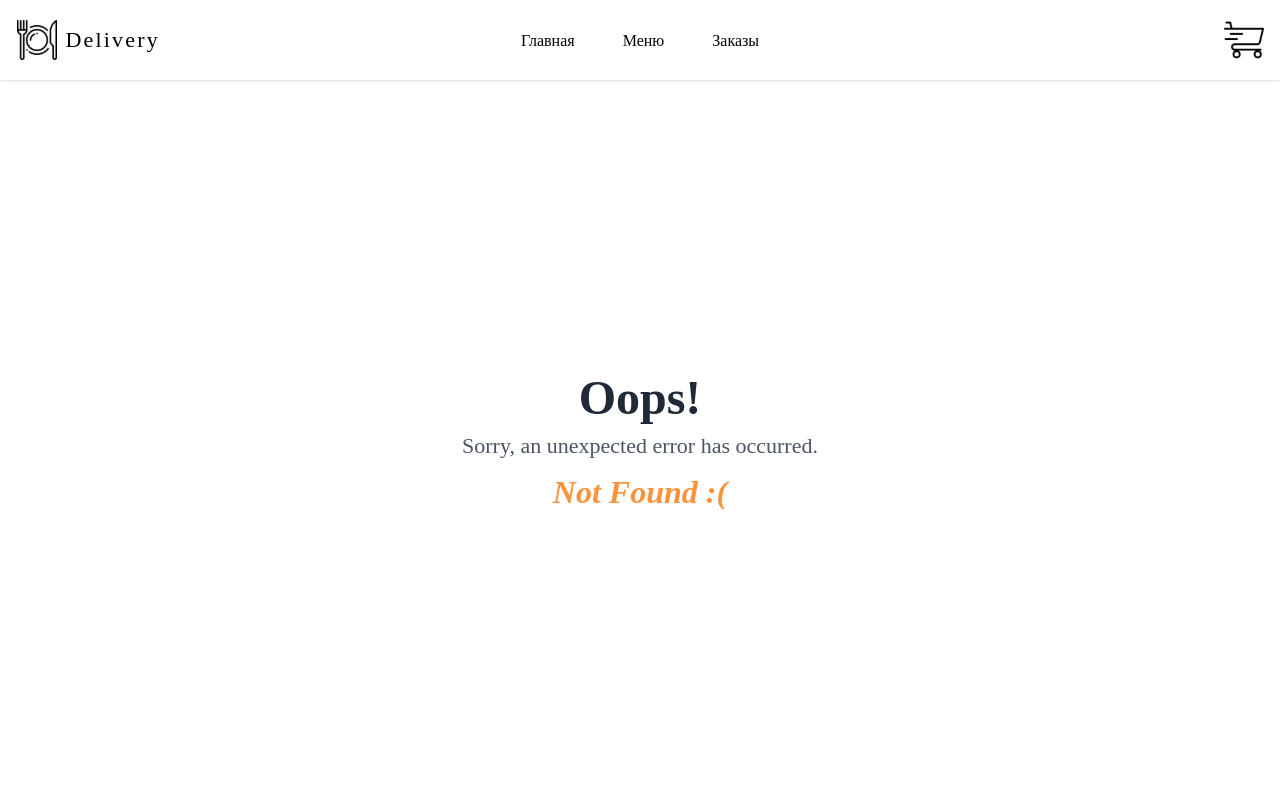
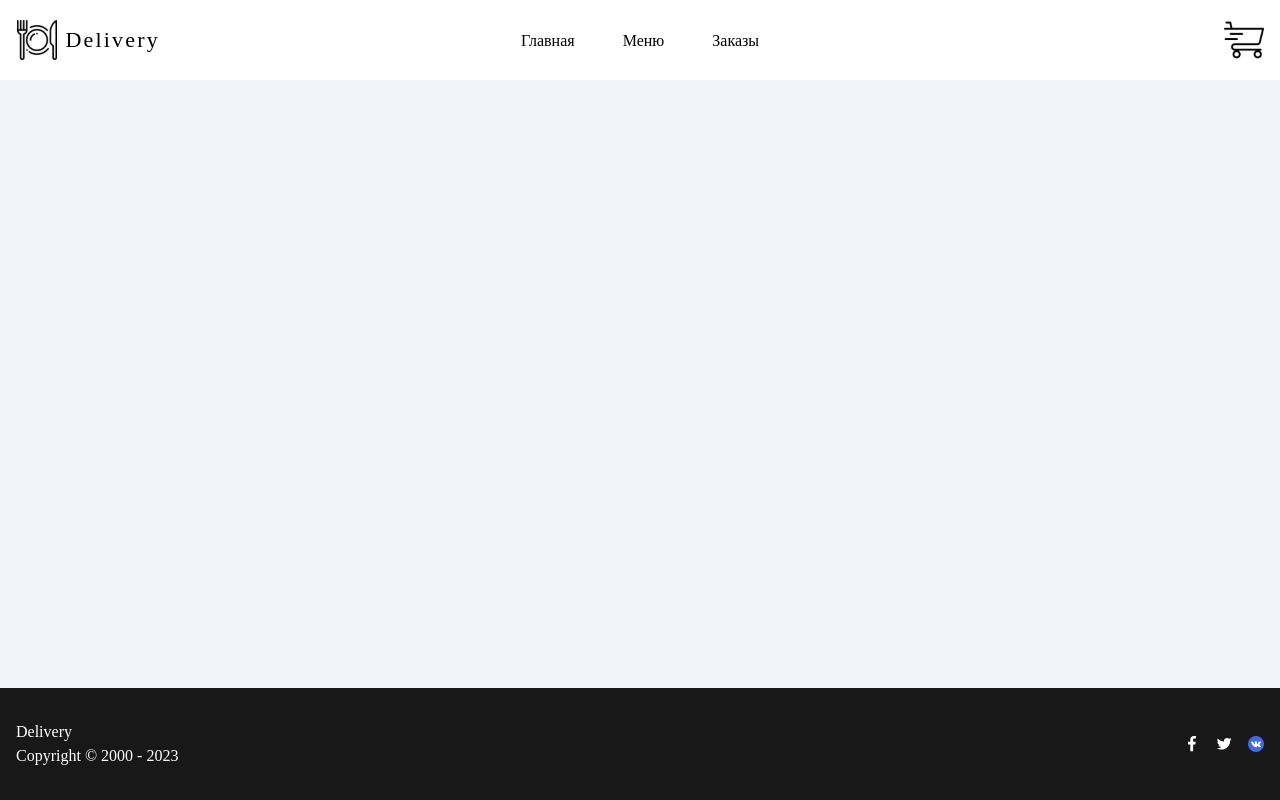
Before and after one commit to Andronzi/shift-piz, a React app: page /cart in a window 1280 px wide. Before the commit this address had no page. Built offline with nearby package versions, Linux system fonts and the light colour scheme.

Commit message:
style cart page

```diff
--- a/src/components/Footer/Footer.tsx
+++ b/src/components/Footer/Footer.tsx
@@ -1,9 +1,9 @@
 import React from "react";
+import Icons from "./items/Icons";
 import Logo from "./items/Logo";
-import Icons from "./items/Icons";
 
 const Footer = (): JSX.Element => (
-  <div className="bg-black w-full px-4 mt-8">
+  <div className="bg-black w-full px-4">
     <div className="max-w-screen-xl flex items-center justify-between h-28 mx-auto">
       <Logo />
       <Icons />
--- a/src/index.tsx
+++ b/src/index.tsx
@@ -1,3 +1,4 @@
+import CartList from "@modules/cart/components/cartList";
 import Menu from "@pages/menu/menu";
 import Root from "@pages/root/root";
 import React from "react";
@@ -19,6 +20,10 @@ const router = createBrowserRouter([
         path: "/menu",
         element: <Menu />,
       },
+      {
+        path: "/cart",
+        element: <CartList />,
+      },
     ],
   },
 ]);
--- /dev/null
+++ b/src/modules/cart/components/cartList.tsx
@@ -0,0 +1,35 @@
+import { useAppSelector } from "@store/hooks";
+import { RootState } from "@store/store";
+import React from "react";
+
+const CartList: React.FC = () => {
+  const pizzas = useAppSelector((state: RootState) => state.cart.pizzas);
+
+  return (
+    <div className="min-h-[calc(100vh-12rem)] bg-slate-100 px-4 pt-2 pb-4">
+      {pizzas.map(pizza => (
+        <div
+          key={pizza.id}
+          className="flex max-w-screen-xl mx-auto p-4 bg-white mt-4 rounded-xl">
+          <div className="flex items-center">
+            <img
+              alt={pizza.name}
+              src={pizza.img}
+            />
+            <div className="ml-2">
+              <p className="font-nunito text-lg font-medium">{pizza.name}</p>
+              <p className="font-nunito text-sm mt-1">
+                Средняя, 30 см. Традиционное тесто
+              </p>
+              <p className="mt-4 font-nunito text-lg font-medium">
+                {pizza.price.default} ₽
+              </p>
+            </div>
+          </div>
+        </div>
+      ))}
+    </div>
+  );
+};
+
+export default CartList;
```
